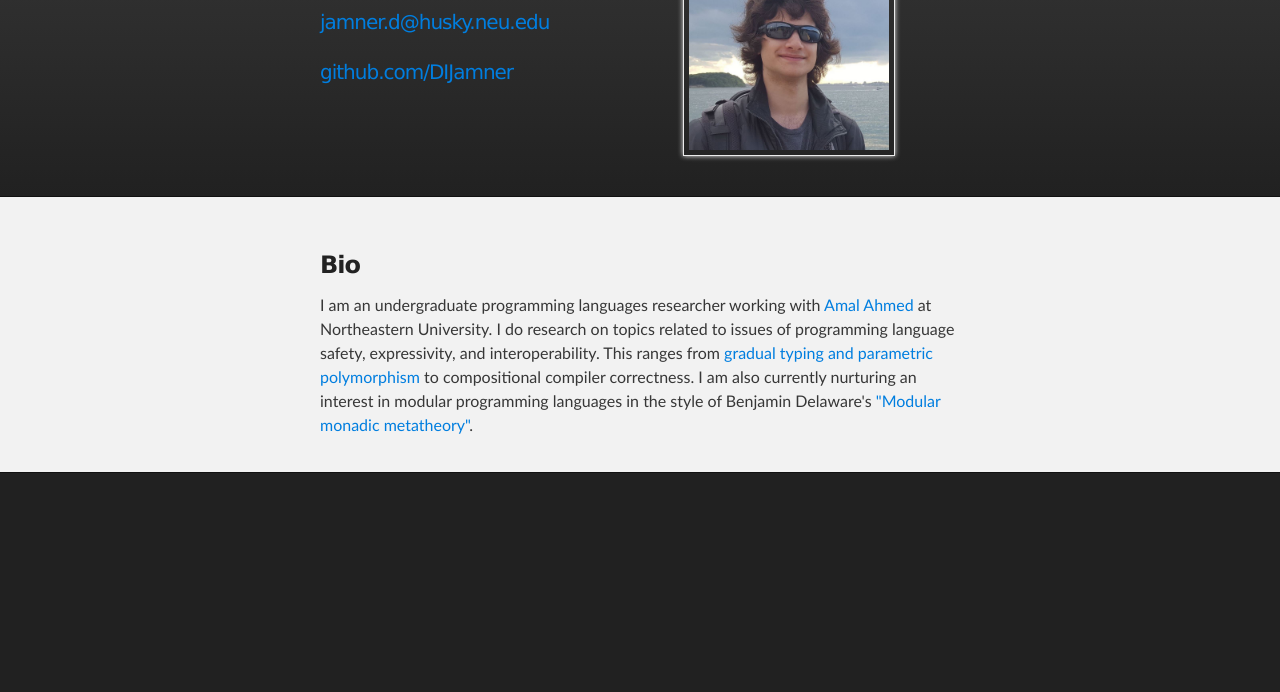
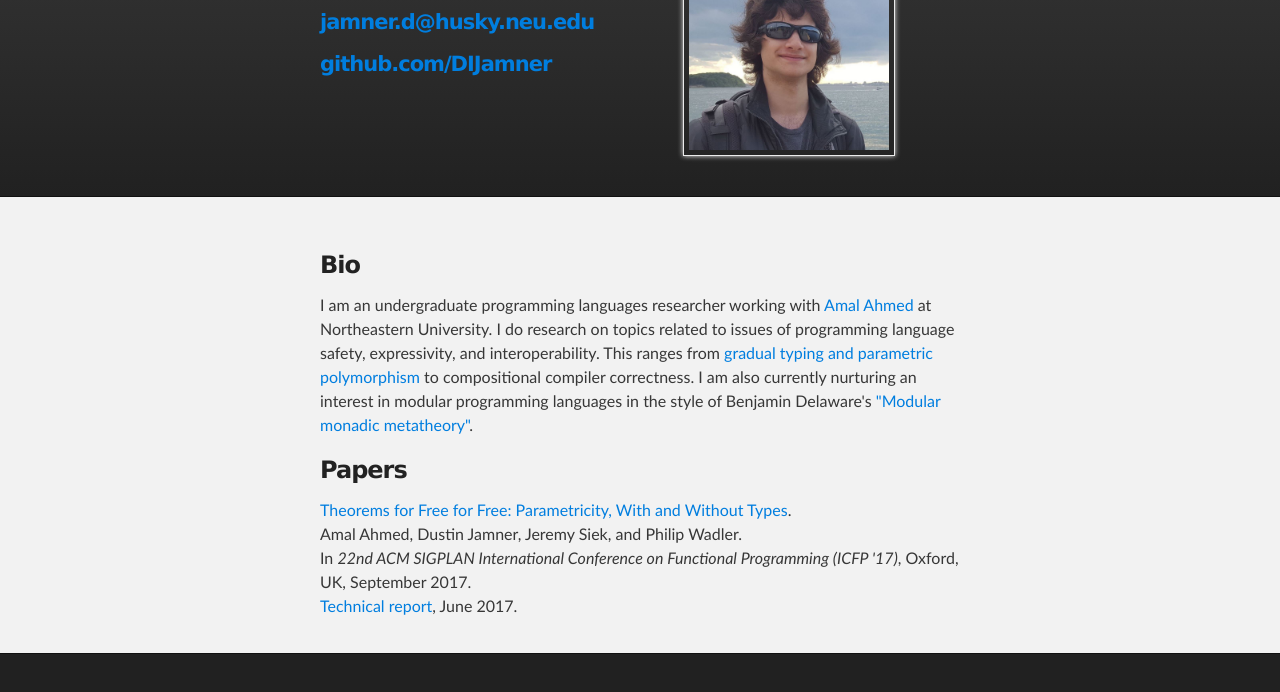
Before and after one commit to DIJamner/dijamner.github.io, a plain HTML site: page index.html in a window 1280 px wide. Shown: the part 116-808 px from the top of the page. Drawn offline with Linux system fonts and the light colour scheme.

Commit message:
Add paper citation

```diff
--- a/index.html
+++ b/index.html
@@ -18,14 +18,14 @@
         <header class="inner">
             <div id="header_info">
               <h1 id="my_name" class="header_text">Dustin Jamner</h1>
-              <h2 id="personal_email" class="header_text">
-                <a href="mailto:jamner.d@husky.neu.edu">
+              <h4 id="personal_email" class="header_text">
+                <a href=" mailto:jamner.d@husky.neu.edu">
                   jamner.d@husky.neu.edu
                 </a>
-              </h2>
-              <h2 id="personal_github" class="header_text">
+              </h4>
+              <h4 id="personal_github" class="header_text">
                 <a href="https://github.com/DIJamner">github.com/DIJamner</a>
-              </h2>
+              </h4>
             </div>
             <img id="personal_image" src="./images/bio-image-1.jpeg"></img>
         </header>
@@ -45,6 +45,13 @@ This ranges from <a href="https://dl.acm.org/citation.cfm?id=3110283">gradual ty
 I am also currently nurturing an interest in modular programming languages in the style of Benjamin Delaware's <a href="https://dl.acm.org/citation.cfm?id=2500587">"Modular monadic metatheory"</a>.
 </p>
 
+<h3>Papers</h3>
+<p>
+<a>Theorems for Free for Free: Parametricity, With and Without Types</a>.</br>
+Amal Ahmed, Dustin Jamner, Jeremy Siek, and Philip Wadler.</br>
+In <font class="venue">22nd ACM SIGPLAN International Conference on Functional Programming (ICFP '17)</font>, Oxford, UK, September 2017.</br>
+<a>Technical report</a>, June 2017.
+</p>
 
       </section>
     </div>
--- a/stylesheets/stylesheet.css
+++ b/stylesheets/stylesheet.css
@@ -256,6 +256,10 @@ form {
   padding: 20px;
 }
 
+.venue {
+    font-style: italic;
+}
+
 /*******************************************************************************
 Full-Width Styles
 *******************************************************************************/
@@ -321,10 +325,11 @@ Full-Width Styles
   font-weight: 700;
 }
 
-#header_info h2 {
+/*
+#header_info h4 {
   font-size: 20px;
   font-weight: 300;
-}
+  }*/
 
 #downloads {
   position: absolute;
```
